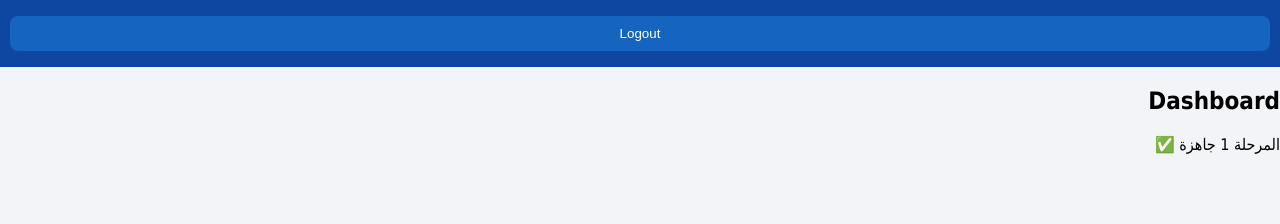
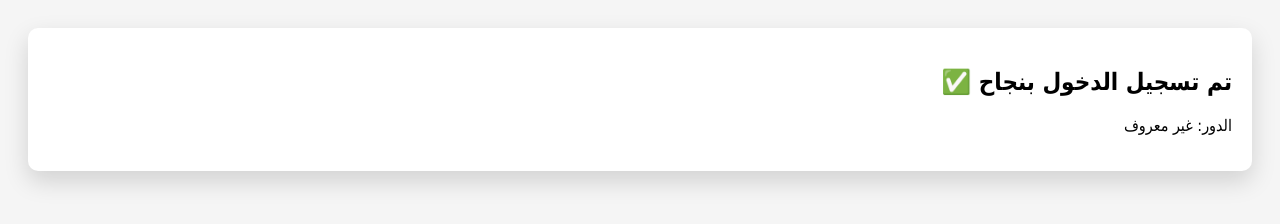
Before and after one commit to amaar099967-ai/amaarapp1, a plain HTML site: page dashboard.html in a window 1280 px wide. Drawn offline with Linux system fonts and the light colour scheme; files that its build step writes are made by us from their sources.

Commit message:
Revamp dashboard HTML with styles and content
Updated the dashboard layout and added styles for better presentation.

```diff
--- a/dashboard.html
+++ b/dashboard.html
@@ -1 +1,34 @@
-<!DOCTYPE html><html lang="ar" dir="rtl"><head><meta charset="UTF-8"><meta name="viewport" content="width=device-width, initial-scale=1.0"><title>Dashboard</title><link rel="stylesheet" href="assets/css/main.css"></head><body><header><span id="welcome"></span><button onclick="logout()">Logout</button></header><div class="dash"><h2>Dashboard</h2><p>المرحلة 1 جاهزة ✅</p></div><script src="assets/js/auth.js"></script></body></html>
+<!DOCTYPE html>
+<html lang="ar" dir="rtl">
+<head>
+<meta charset="UTF-8">
+<title>لوحة التحكم</title>
+<meta name="viewport" content="width=device-width, initial-scale=1">
+<style>
+body{
+  font-family: Tahoma;
+  background:#f5f5f5;
+  padding:20px;
+}
+.card{
+  background:#fff;
+  padding:20px;
+  border-radius:10px;
+  box-shadow:0 10px 25px rgba(0,0,0,.15);
+}
+</style>
+</head>
+<body>
+
+<div class="card">
+  <h2>تم تسجيل الدخول بنجاح ✅</h2>
+  <p>الدور: <span id="role"></span></p>
+</div>
+
+<script>
+document.getElementById("role").innerText =
+  localStorage.getItem("role") || "غير معروف";
+</script>
+
+</body>
+</html>
```
